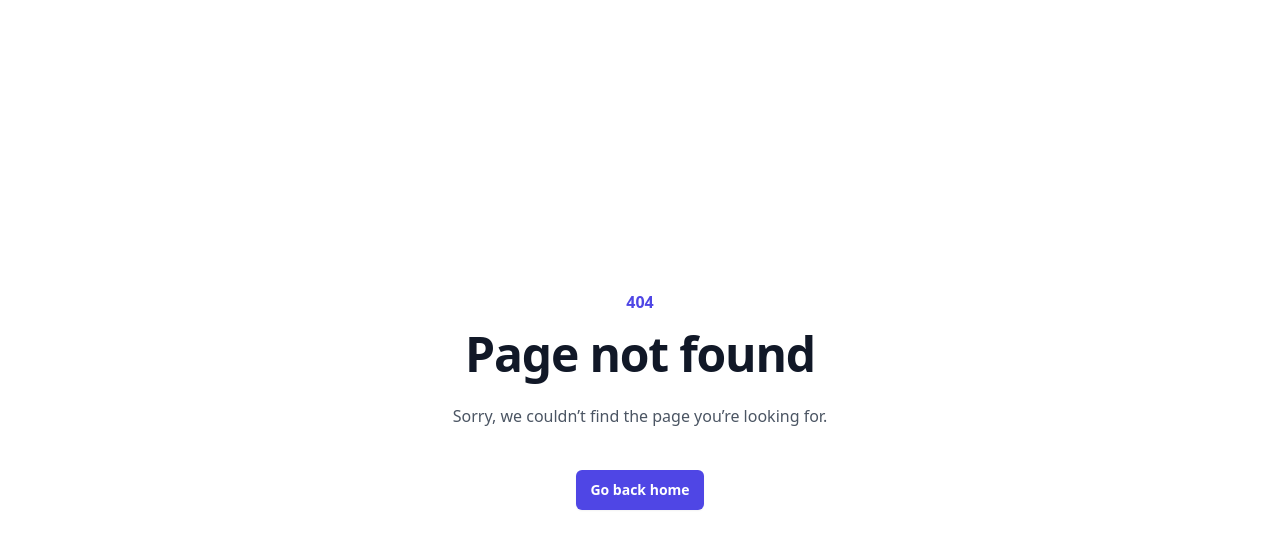
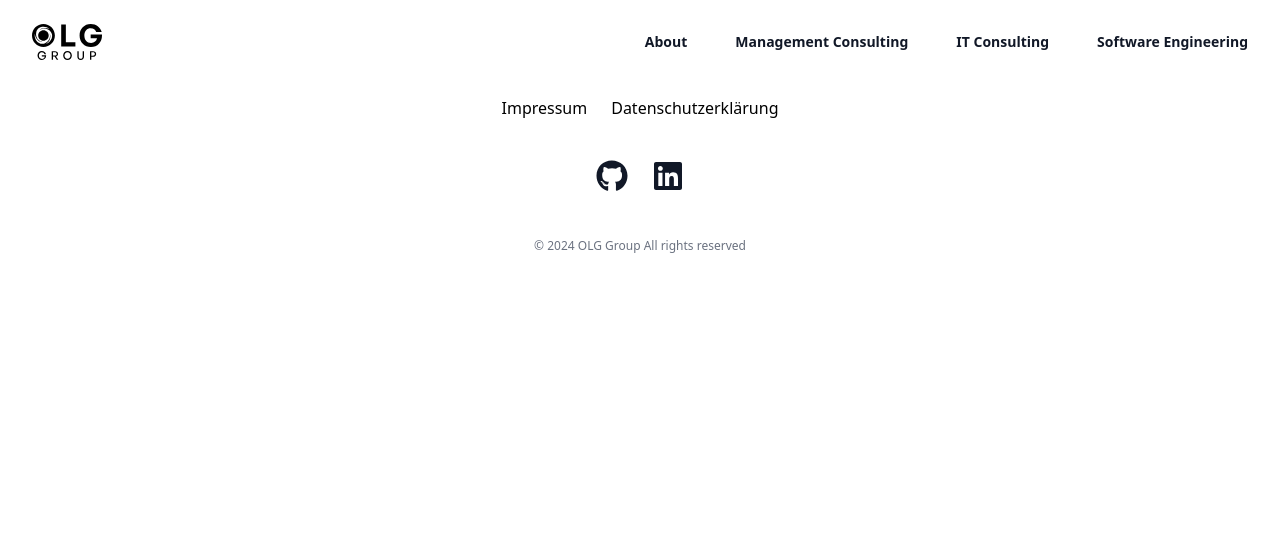
Before and after one commit to olg-group/website, a Vue app: page /field/management-consulting in a window 1280 px wide. Shown: the top 548 px of the page. Built offline with nearby package versions, Linux system fonts and the light colour scheme.

Commit message:
Added Management Consulting Page

```diff
--- a/src/App.vue
+++ b/src/App.vue
@@ -9,7 +9,7 @@
 
     <template #navigation>
       <RouterLink to="/about">About</RouterLink>
-      <RouterLink to="/business-consulting">Business Consulting</RouterLink>
+      <RouterLink to="/field/management-consulting">Management Consulting</RouterLink>
       <RouterLink to="/it-consulting">IT Consulting</RouterLink>
       <RouterLink to="/software-engineering">Software Engineering</RouterLink>
     </template>
@@ -23,14 +23,14 @@
       <RouterLink to="/datenschutzerklärung">Datenschutzerklärung</RouterLink>
     </template>
     <template #connections>
-      <a href="https://github.com/olg-group" target="_blank" rel="noopener noreferrer">
+      <LinkText to="https://github.com/olg-group" open-external>
         <span class="sr-only">GitHub</span>
         <FontAwesomeIcon :icon="faGithub" class="h-8 w-8"></FontAwesomeIcon>
-      </a>
-      <a href="https://linkedin.com/company/olggroup" target="_blank" rel="noopener noreferrer">
+      </LinkText>
+      <LinkText to="https://linkedin.com/company/olggroup" open-external>
         <span class="sr-only">Linkedin</span>
         <FontAwesomeIcon :icon="faLinkedin" class="h-8 w-8"></FontAwesomeIcon>
-      </a>
+      </LinkText>
     </template>
     <template #copyright>
       © 2024 OLG Group All rights reserved
@@ -44,6 +44,7 @@ import Menubar from "@/components/Menubar.vue";
 import Footer from "@/components/Footer.vue";
 import {FontAwesomeIcon} from "@fortawesome/vue-fontawesome";
 import {faGithub, faLinkedin} from "@fortawesome/free-brands-svg-icons";
+import LinkText from "@/components/containment/LinkText.vue";
 </script>
 
 <style>
--- /dev/null
+++ b/src/components/containment/LinkText.vue
@@ -0,0 +1,30 @@
+<template>
+  <RouterLink
+      v-if="!openExternal"
+      :to="to"
+      class="text-sm font-semibold leading-6 text-gray-900"
+  >
+    <slot></slot>
+  </RouterLink>
+
+  <a
+      v-else
+      :href="to"
+      class="text-sm font-semibold leading-6 text-gray-900"
+  >
+    <slot></slot>
+  </a>
+</template>
+
+<script setup lang="ts">
+import {defineProps} from 'vue';
+
+const props = defineProps({
+  openExternal: Boolean,
+  to: String
+})
+</script>
+
+<style scoped>
+
+</style>
--- a/src/components/sections/HeroSection.vue
+++ b/src/components/sections/HeroSection.vue
@@ -9,18 +9,14 @@
     <div class="mx-auto max-w-2xl py-32 sm:py-48 lg:py-56">
       <div class="text-center">
         <h1 class="text-4xl font-bold tracking-tight text-gray-900 sm:text-6xl">
-          <slot name="title">Title</slot>
+          <slot name="title">{{ title }}</slot>
         </h1>
         <p class="mt-6 text-lg leading-8 text-gray-600">
-          <slot name="description">Description</slot>
+          <slot name="description">{{ description }}</slot>
         </p>
         <div class="mt-10 flex items-center justify-center gap-x-6">
           <slot name="buttons">
-            <a
-                href="#"
-                class="rounded-md bg-indigo-600 px-3.5 py-2.5 text-sm font-semibold text-white shadow-sm hover:bg-indigo-500 focus-visible:outline focus-visible:outline-2 focus-visible:outline-offset-2 focus-visible:outline-indigo-600"
-            >Get in Contact</a>
-            <a href="#" class="text-sm font-semibold leading-6 text-gray-900">Learn more <span aria-hidden="true">→</span></a>
+
           </slot>
         </div>
       </div>
@@ -35,7 +31,12 @@
 </template>
 
 <script setup lang="ts">
+import {defineProps} from 'vue';
 
+const props = defineProps({
+  title: String | null,
+  description: String
+})
 </script>
 
 <style scoped>
--- a/src/router/index.ts
+++ b/src/router/index.ts
@@ -1,6 +1,6 @@
 import {createRouter, createWebHistory, type RouterOptions} from 'vue-router'
 import HomeView from '@/views/HomeView.vue'
-import NotFound from "@/views/NotFound.vue";
+import NotFound from "@/views/feedback/NotFound.vue";
 
 const router = createRouter({
   history: createWebHistory(import.meta.env.BASE_URL),
@@ -16,7 +16,14 @@ const router = createRouter({
       // route level code-splitting
       // this generates a separate chunk (About.[hash].js) for this route
       // which is lazy-loaded when the route is visited.
-      component: () => import('../views/AboutView.vue')
+      component: () => import('@/views/AboutView.vue')
+    },
+
+    // Business Fields
+    {
+      path: '/field/management-consulting',
+      name: 'management-consulting',
+      component: () => import('@/views/field/ManagementConsulting.vue')
     },
     {
       // this will be the default url handler => 404 Not Found
--- a/src/views/HomeView.vue
+++ b/src/views/HomeView.vue
@@ -1,36 +1,43 @@
 <script setup lang="ts">
 import HeroSection from "@/components/sections/HeroSection.vue";
 import ImageRightFeatureSection from "@/components/sections/ImageRightFeatureSection.vue";
-import {faArrowUp, faBullseye, faForwardFast, faLock, faSeedling, faStar} from "@fortawesome/free-solid-svg-icons";
+import {
+  faArrowUp,
+  faBullseye,
+  faForwardFast,
+  faLock,
+  faMedal,
+  faSeedling,
+  faStar
+} from "@fortawesome/free-solid-svg-icons";
 import ImageLeftFeatureSection from "@/components/sections/ImageLeftFeatureSection.vue";
 import Centered2x2GridSection from "@/components/sections/Centered2x2GridSection.vue";
+import LinkButton from "@/components/containment/LinkButton.vue";
+import LinkText from "@/components/containment/LinkText.vue";
 </script>
 
 <template>
   <main>
-    <HeroSection>
-      <template #title>OLG Group</template>
-      <template #description>Empowering Your Business with Smart IT Solutions and Consulting Expertise.</template>
+    <HeroSection
+        title="OLG Group"
+        description="Empowering Your Business with Smart IT Solutions and Consulting Expertise."
+    >
       <template #buttons>
-        <a href="#" class="rounded-md bg-indigo-600 px-3.5 py-2.5 text-sm font-semibold text-white shadow-sm hover:bg-indigo-500 focus-visible:outline focus-visible:outline-2 focus-visible:outline-offset-2 focus-visible:outline-indigo-600">
-          Get in Contact
-        </a>
-        <a href="#" class="text-sm font-semibold leading-6 text-gray-900">
-          Learn more <span aria-hidden="true">→</span>
-        </a>
+        <LinkButton to="/" open-external>Get in Contact</LinkButton>
+        <LinkText to="/" open-external>Learn more <span aria-hidden="true">→</span></LinkText>
       </template>
     </HeroSection>
 
     <ImageRightFeatureSection
-        title="Management Consulting"
-        subtitle="Accompanying you to the goal"
-        description="Our team of experienced industry experts accompanies your management in all matters of corporate management. From strategy to marketing, we support you comprehensively. Our expertise from areas such as corporate finance & investment banking or marketing is fully available to you."
+        title="Software Engineering"
+        subtitle="Customized Software Solutions"
+        description="Our Software Engineering team utilizes modern technologies to develop tailored solutions perfectly aligned with your company's requirements. We stand by your side to develop high-quality software products that streamline your business processes and propel your success."
         image-url="https://placehold.co/2432x1442"
 
         :features="[
-            {name: 'Customer-centric', icon: faBullseye, description: 'We focus on your individual situation and the associated needs.'},
-            {name: 'Quality', icon: faStar, description: 'We have the highest standards for the quality of our work.'},
-            {name: 'Goal-oriented', icon: faForwardFast, description: 'We concentrate on results. At the core of our strategy lies effective action.'},
+            {name: 'Secure', icon: faLock,     description: 'We prioritize security throughout the development lifecycle to safeguard your data and systems against cyber threats.'},
+            {name: 'Continuous Improvement',        icon: faStar,         description: 'We are committed to continuous improvement and constantly refine our processes for optimal performance.'},
+            {name: 'Eco-Friendly',    icon: faSeedling,  description: 'Our software engineering approach prioritizes eco-friendly development practices to support a healthier planet.'},
         ]"
     ></ImageRightFeatureSection>
 
@@ -48,17 +55,16 @@ import Centered2x2GridSection from "@/components/sections/Centered2x2GridSection
         ]"
     ></Centered2x2GridSection>
 
-
     <ImageLeftFeatureSection
-        title="Software Engineering"
-        subtitle="Customized Software Solutions"
-        description="Our Software Engineering team utilizes modern technologies to develop tailored solutions perfectly aligned with your company's requirements. We stand by your side to develop high-quality software products that streamline your business processes and propel your success."
+        title="Management Consulting"
+        subtitle="Accompanying you to the goal"
+        description="Our team of experienced industry experts accompanies your management in all matters of corporate management. From strategy to marketing, we support you comprehensively. Our expertise from areas such as corporate finance & investment banking or marketing is fully available to you."
         image-url="https://placehold.co/2432x1442"
 
         :features="[
-            {name: 'Secure', icon: faLock,     description: 'We prioritize security throughout the development lifecycle to safeguard your data and systems against cyber threats.'},
-            {name: 'Continuous Improvement',        icon: faStar,         description: 'We are committed to continuous improvement and constantly refine our processes for optimal performance.'},
-            {name: 'Eco-Friendly',    icon: faSeedling,  description: 'Our software engineering approach prioritizes eco-friendly development practices to support a healthier planet.'},
+            {name: 'Customer-centric', icon: faBullseye, description: 'We focus on your individual situation and the associated needs.'},
+            {name: 'Quality', icon: faMedal, description: 'We have the highest standards for the quality of our work.'},
+            {name: 'Goal-oriented', icon: faForwardFast, description: 'We concentrate on results. At the core of our strategy lies effective action.'},
         ]"
     ></ImageLeftFeatureSection>
   </main>
--- /dev/null
+++ b/src/views/field/ManagementConsulting.vue
@@ -0,0 +1,11 @@
+<script setup lang="ts">
+
+</script>
+
+<template>
+
+</template>
+
+<style scoped>
+
+</style>
```
Also changed, not shown: src/views/feedback/NotFound.vue (renamed from src/views/NotFound.vue).
